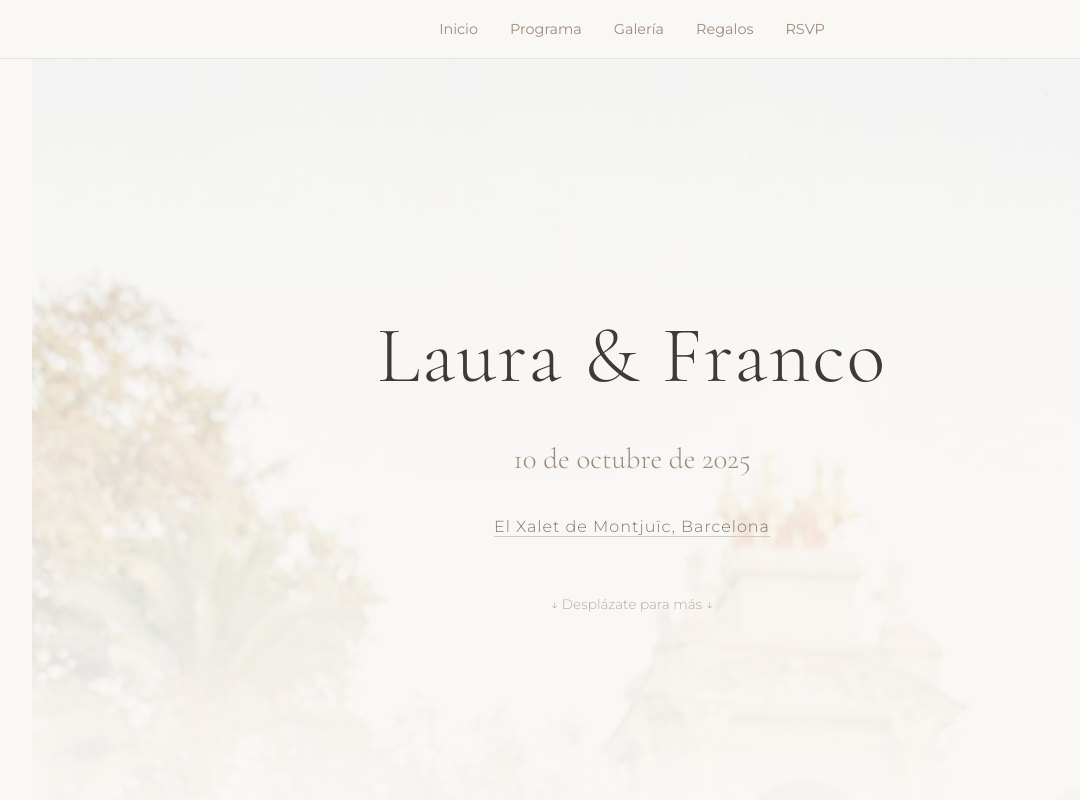
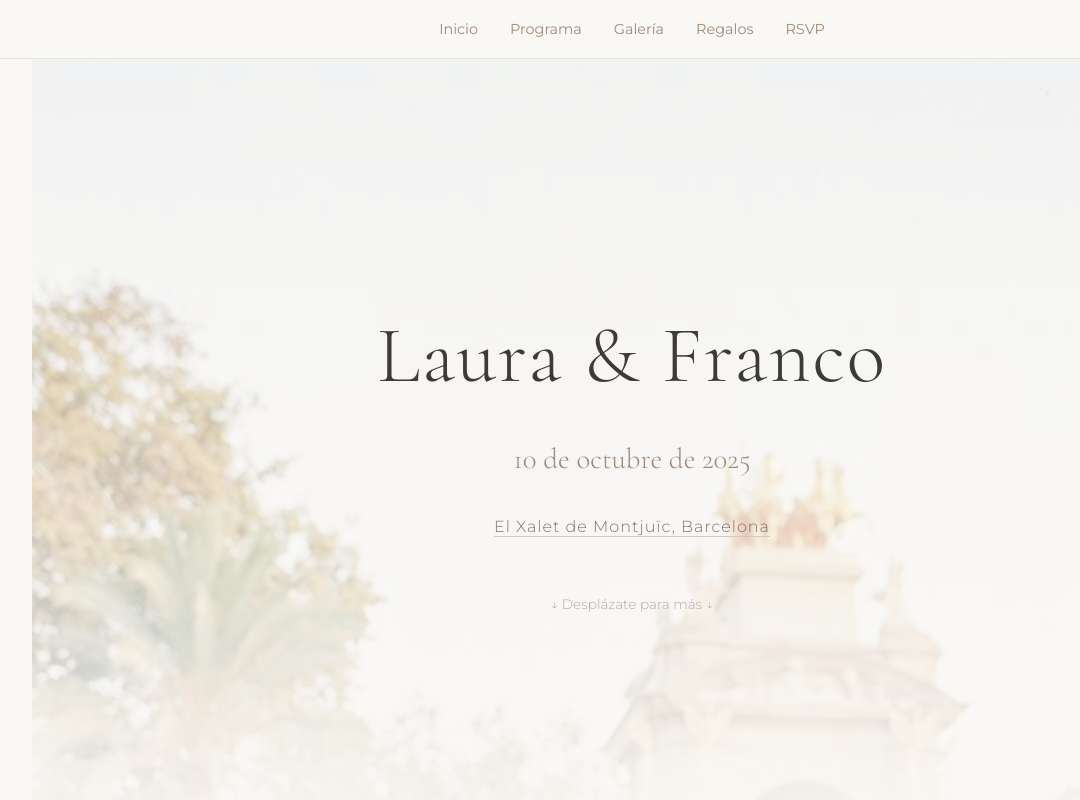
Before and after one commit to francompapp/boda-save-the-date, a plain HTML site: page index.html in a window 1280 px wide. Shown: the top 800 px of the page, without its empty margins (8-1088 px from the left). Drawn offline with nearby package versions, Linux system fonts and the light colour scheme; no server answers.

Commit message:
Increase hero background image visibility

```diff
--- a/index.html
+++ b/index.html
@@ -58,7 +58,7 @@
             justify-content: center;
             text-align: center;
             padding: 4rem 2rem;
-            background: linear-gradient(180deg, rgba(250, 248, 245, 0.3) 0%, rgba(250, 248, 245, 0.8) 50%, #faf8f5 100%), url('images/hero-bg.jpg') center top / cover no-repeat;
+            background: linear-gradient(180deg, rgba(250, 248, 245, 0.15) 0%, rgba(250, 248, 245, 0.6) 50%, #faf8f5 100%), url('images/hero-bg.jpg') center top / cover no-repeat;
             position: relative;
         }
 
```
